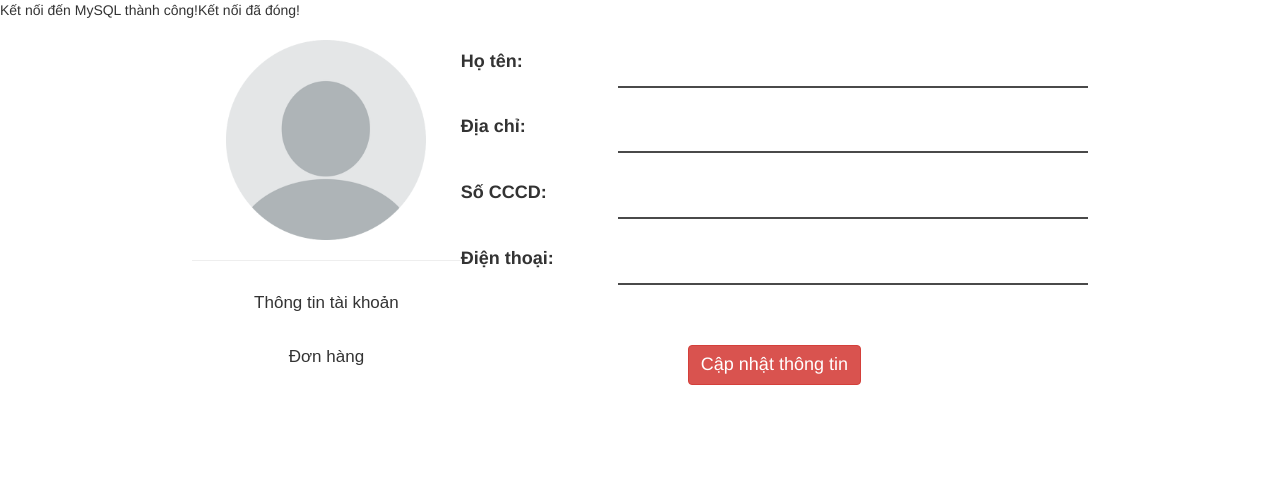
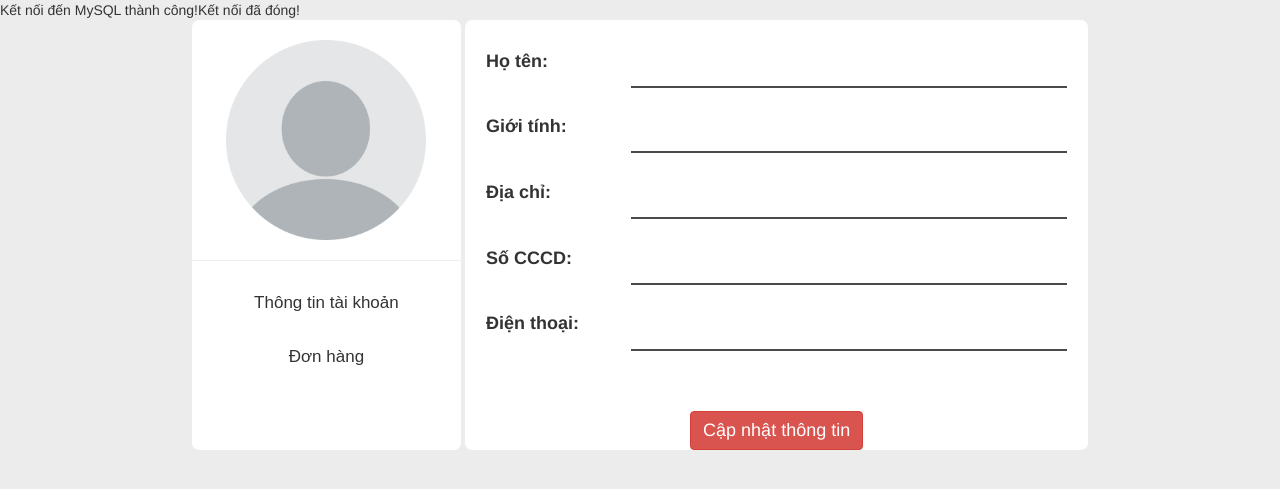
Before and after one commit to trungnguyenle021106/PhoneShop-PHP, a PHP site: page /PAGES/profileUser.php in a window 1280 px wide. Shown: the top 489 px of the page. Run offline with PHP 8.4, Linux system fonts and the light colour scheme; data that the repository does not hold is empty.

Commit message:
update UserProfile

```diff
--- a/CSS/profileUser.css
+++ b/CSS/profileUser.css
@@ -1,18 +1,17 @@
-body{
-    background-color: rgb(241, 241, 241);
-}
+
 .profile_content_container{
     margin: auto;
     width: 70vw;
-    /* height: 70vh; */
     display: flex;
-    justify-content: center;
-    background-color: white;
+    justify-content: space-between;
+    background-color: #ECECEC;
+    border-radius: 10px;
 
 }
 .profile_left{
+    background-color: white;
+    border-radius: 7px;
     width: 30%;
-
 }
 .profile_left img {
     margin: 20px auto;
@@ -26,7 +25,9 @@ body{
     font-size: 17px;
 }
 .profile_content{
-    width: 70%;
+    background-color: white;
+    width: 69.5%;
+    border-radius: 7px;
 }
 .item_menu:hover{
     color: rgb(235, 0, 0);
@@ -37,11 +38,12 @@ body{
     margin: auto;
 }
 .input_field > div label{
+    width: 20%;
     font-size: 18px;
 
 }
 form .input_field > div input{
-    width: 75%;
+    width: 70%;
     padding: 10px;
     border: none;
     outline: none;
@@ -60,7 +62,7 @@ form .submit {
 form .input_field > div{
     width: 100%;
     display: flex;
-    justify-content: space-between;
+    justify-content: space-evenly;
     align-items: center;
     margin-bottom: 18px;
 }
--- a/PAGES/profileUser.php
+++ b/PAGES/profileUser.php
@@ -44,6 +44,7 @@
         $condition = "MA_KH = 1";
         $result = $conn->read( $tableName ,$condition);
         $hoTen = $result[0]['HOTEN_KH'];
+        $gioiTinh = $result[0]['G_TINH'];
         $maTK = $result[0]['MA_TK'];
         $diaChi = $result[0]['DIA_CHI'];
         $soDT = $result[0]['SO_DT'];
@@ -58,9 +59,9 @@
 
         $conn->closeConnection();
 ?>
-<body>
+<body style="background-color: #ECECEC;">
     <div class="profile_content_container">
-        <div class="profile_left">
+        <div class="profile_left" >
             <img src="../Img/avtUser.png" alt="" >
             <span style="display: block; text-align: center;font-size: 18px;
             font-weight: bold;
@@ -76,6 +77,10 @@
                     <div>
                         <label for="name">Họ tên:</label>
                         <input type="text" name="name" id="name" value="<?php echo $hoTen; ?>" required>
+                    </div>
+                    <div>
+                        <label for="name">Giới tính:</label>
+                        <input type="text" name="sex" id="sex" value="<?php echo $gioiTinh; ?>" required>
                     </div>
                     <div>
                         <label for="address">Địa chỉ:</label>
@@ -147,6 +152,10 @@
                         <input type="text" name="name" id="name" value="<?php echo $hoTen; ?>" required>
                     </div>
                     <div>
+                        <label for="name">Giới tính:</label>
+                        <input type="text" name="sex" id="sex" value="<?php echo $gioiTinh; ?>" required>
+                    </div>
+                    <div>
                         <label for="address">Địa chỉ:</label>
                         <input type="text" name="address" id="address" value="<?php echo $diaChi; ?>" required>
                     </div>
```
